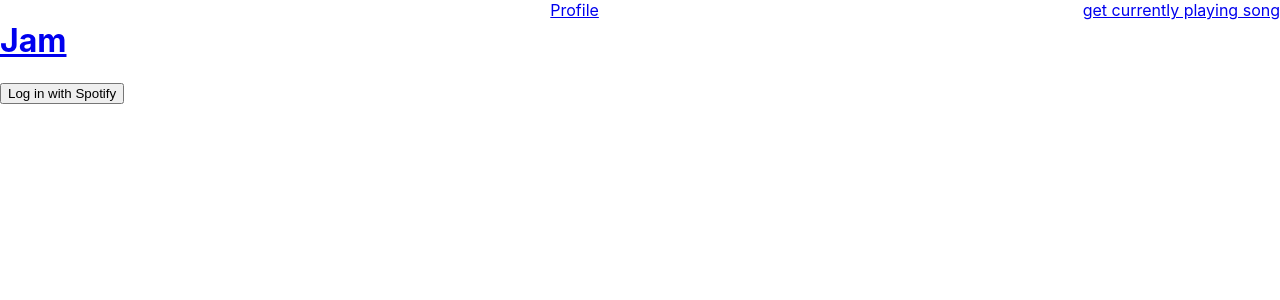
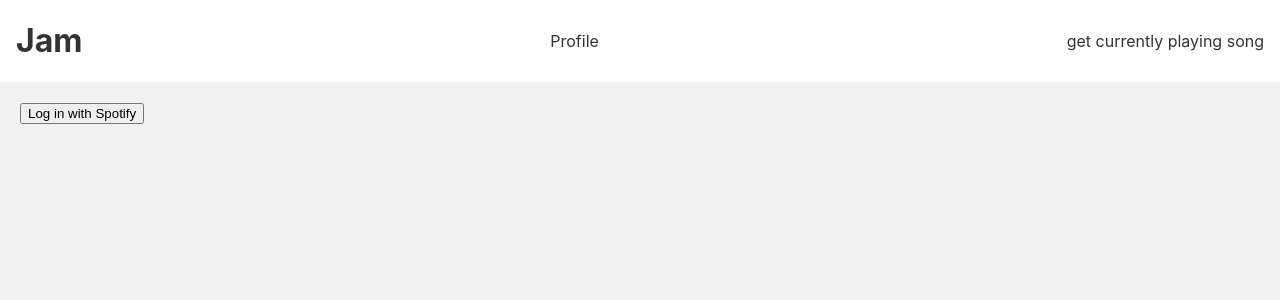
Before and after one commit to JensonW7/jam, a React (Create React App) app in the folder client/: page / in a window 1280 px wide. Shown: the top 300 px of the page. Built offline with nearby package versions, Linux system fonts and the light colour scheme.

Commit message:
change navbar styling

```diff
--- a/client/package.json
+++ b/client/package.json
@@ -13,7 +13,7 @@
     "react": "^18.2.0",
     "react-dom": "^18.2.0",
     "react-router": "^6.22.0",
-    "react-router-dom": "^6.22.0",
+    "react-router-dom": "^6.22.2",
     "react-scripts": "5.0.1",
     "web-vitals": "^2.1.4"
   },
--- a/client/src/Pages/Home.js
+++ b/client/src/Pages/Home.js
@@ -3,7 +3,7 @@ import { useContext, useEffect, useState } from 'react'
 import '../index.css'
 
 // components
-import SongCollection from '../components/SongCollection'
+import SongCollection from '../Components/SongCollection'
 import useAuth from '../hooks/useAuth'
 //context
 import { useUserContext } from '../hooks/useUserContext'
--- a/client/src/index.css
+++ b/client/src/index.css
@@ -5,6 +5,7 @@ body {
     sans-serif;
   -webkit-font-smoothing: antialiased;
   -moz-osx-font-smoothing: grayscale;
+  background: #f1f1f1;
 }
 
 code {
@@ -32,4 +33,40 @@ span {
 .navbar {
   display: flex;
   justify-content: space-between;
+  align-items: center;
+  gap: 2rem;
+  padding: 0 1rem;
+
 }
+
+.navbar li.active {
+  background-color: #555;
+}
+
+.navbar li:hover {
+  background-color: #777;
+}
+
+header {
+  background: #fff;
+}
+header .container {
+  max-width: 1400px;
+  margin: 0 auto;
+  padding: 10px 2-px;
+  display: flex;
+  align-items: center;
+  justify-content: space-between;
+}
+
+header a {
+  color: #333;
+  text-decoration: none;
+}
+
+.pages {
+  max-width: 1400px;
+  padding: 20px;
+  margin: 0 auto;
+
+}
```
Also changed, not shown: client/src/App.js (+4 -4 lines), 1 other file (tests, documents, lock files or other folders).
